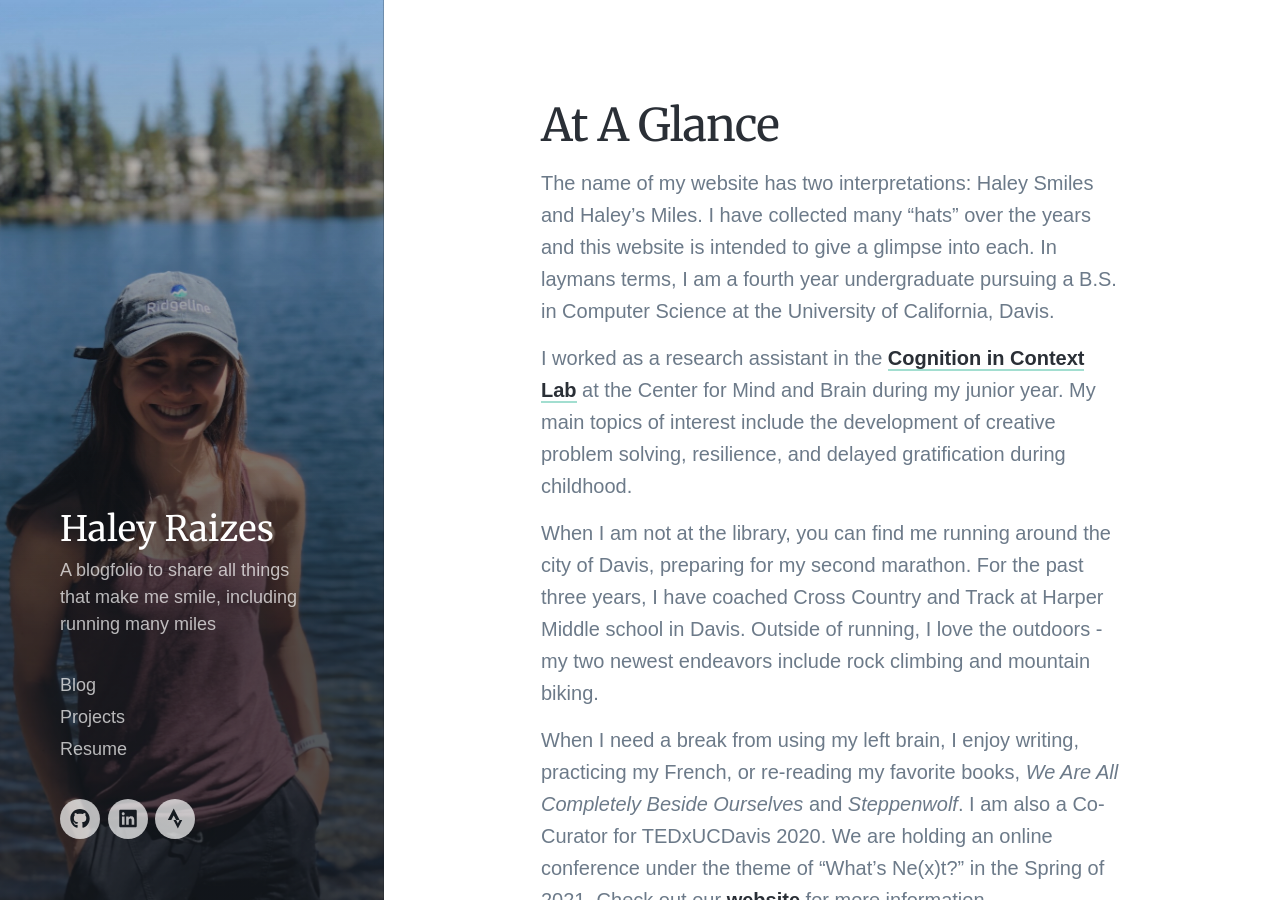
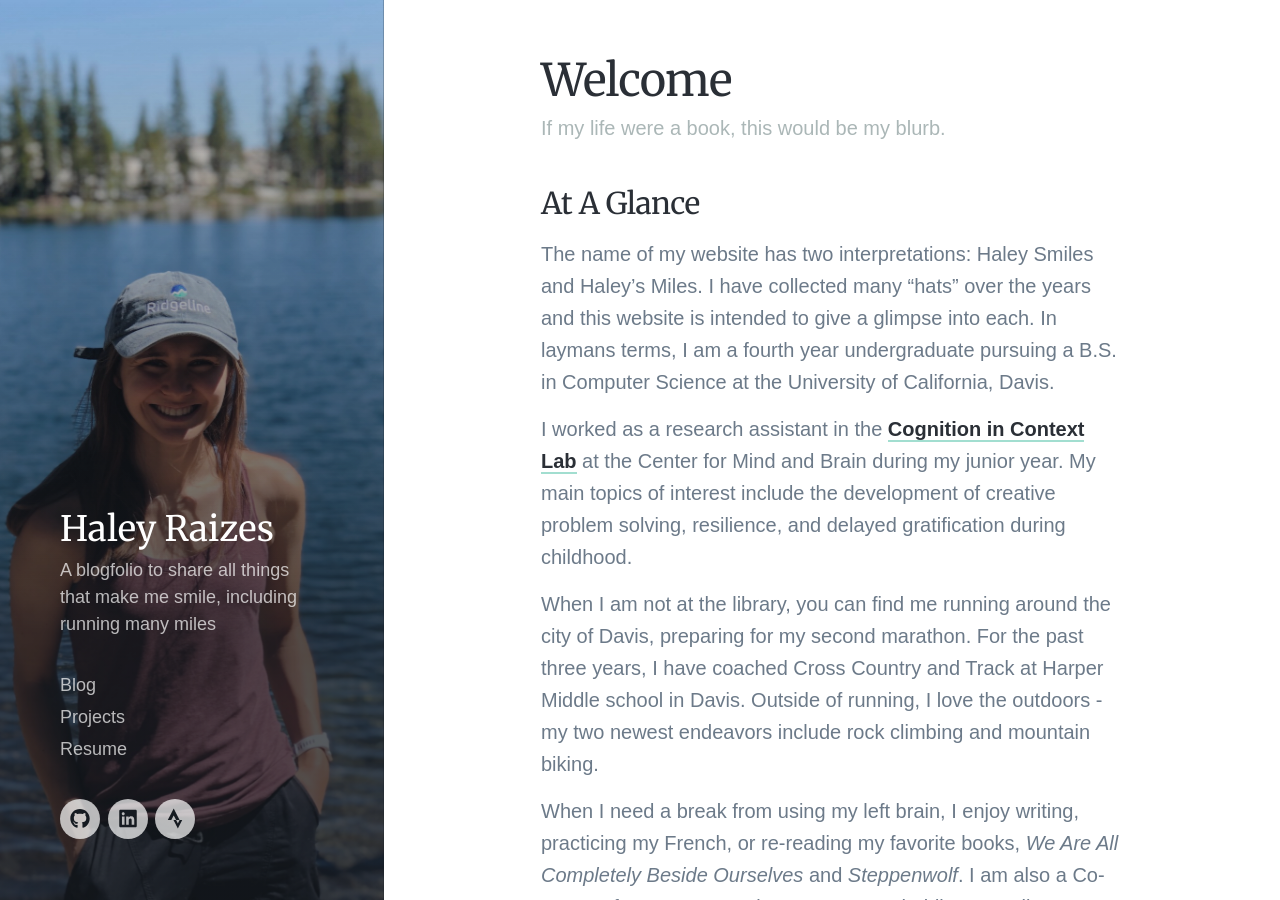
Before and after one commit to hraizes/hraizes.github.io, a Jekyll site: the page built from _pages/index.md, in a window 1280 px wide and 900 px high. Built offline with Jekyll 4.4.1, drawn with Linux system fonts in a browser that asks for light colours; nearby versions of some CDN libraries; some web fonts are replaced; some of the changed text lies outside the part shown.

Commit message:
Small feature changes

```diff
--- a/_pages/index.md
+++ b/_pages/index.md
@@ -1,11 +1,11 @@
 ---
-title: ''
-subtitle: ''
+title: Welcome
+subtitle: If my life were a book, this would be my blurb.
 description: A blogfolio to share all things that make me smile, including running many miles
 featured_image: /images/haley/haley.jpg
 ---
 
-## At A Glance
+### At A Glance
 The name of my website has two interpretations: Haley Smiles and Haley's Miles. I have collected many "hats" over the years and this website is intended to give a glimpse into each. In laymans terms, I am a fourth year undergraduate pursuing a B.S. in Computer Science at the University of California, Davis.
 
 I worked as a research assistant in the [Cognition in Context Lab](https://cognitionincontext.ucdavis.edu) at the Center for Mind and Brain during my junior year. My main topics of interest include the development of creative problem solving, resilience, and delayed gratification during childhood.
@@ -13,3 +13,5 @@ I worked as a research assistant in the [Cognition in Context Lab](https://cogni
 When I am not at the library, you can find me running around the city of Davis, preparing for my second marathon. For the past three years, I have coached Cross Country and Track at Harper Middle school in Davis. Outside of running, I love the outdoors - my two newest endeavors include rock climbing and mountain biking.
 
 When I need a break from using my left brain, I enjoy writing, practicing my French, or re-reading my favorite books, *We Are All Completely Beside Ourselves* and *Steppenwolf*. I am also a Co-Curator for TEDxUCDavis 2020. We are holding an online conference under the theme of "What's Ne(x)t?" in the Spring of 2021. Check out our [website](http://www.tedxucdavis.org) for more information.
+
+If I haven't bored you yet, feel free to take a look around.
--- a/blogs/index.html
+++ b/blogs/index.html
@@ -1,7 +1,7 @@
 ---
 layout: default
-title: A stunning personal blog Jekyll theme
-description: A stunning personal blog Jekyll theme with an image-focused design.
+title: Blog
+description: A glimpse into my favorite adventures
 featured_image: /images/outdoors/sunflowers.jpg
 ---
 
--- a/projects/index.html
+++ b/projects/index.html
@@ -1,8 +1,8 @@
 ---
 layout: default
 title: Projects
-subtitle: What I've been working on lately.
-description: A look into my time as a developer.
+subtitle: What I've been working on lately
+description: A glimpse into my time as a developer
 featured_image: /images/haley/haley-plane.jpg
 ---
 
```
